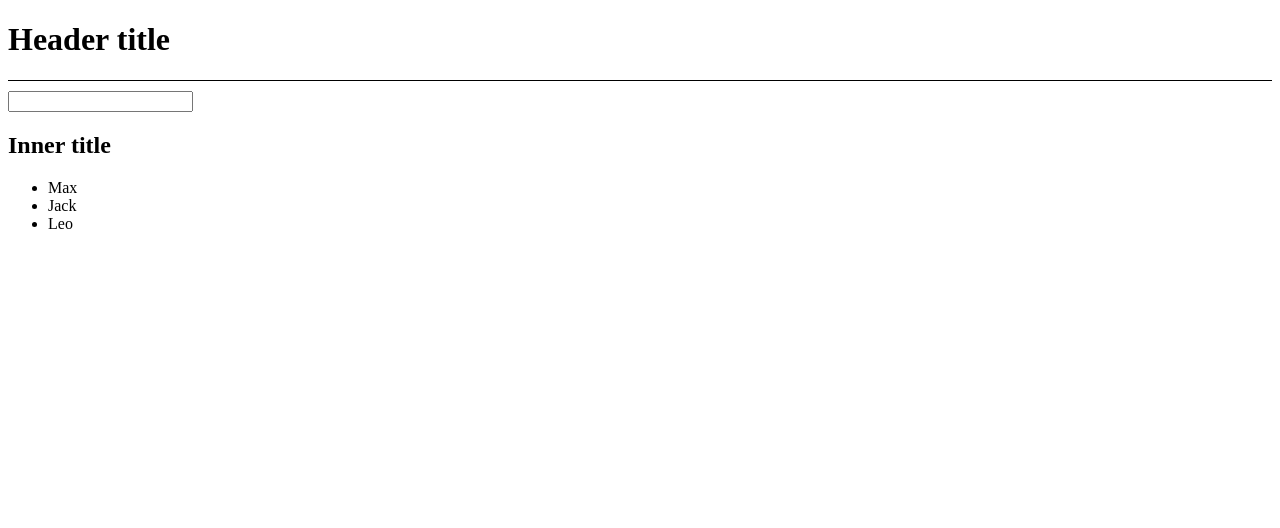
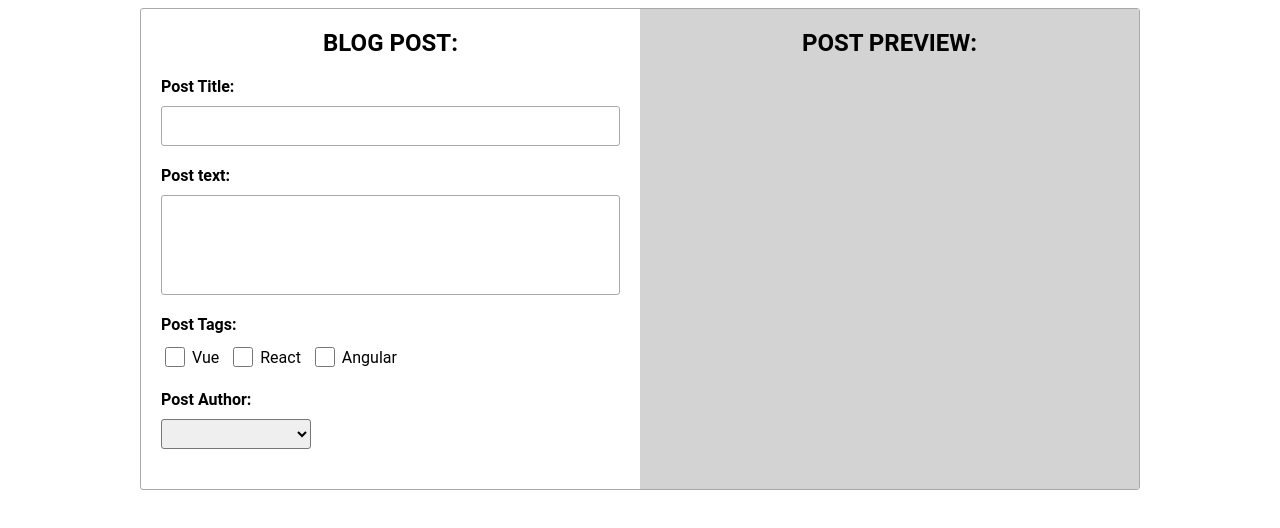
Before and after one commit to YauhenKavalchuk/vue-js, a Vue app in the folder vue-project/: page / in a window 1280 px wide. Shown: the top 528 px of the page. Built offline with nearby package versions, Linux system fonts and the light colour scheme.

Commit message:
Lesson 25

```diff
--- a/vue-project/src/App.vue
+++ b/vue-project/src/App.vue
@@ -1,22 +1,20 @@
 <template>
   <div id="app">
-    <Header></Header>
-    <List :people="people" @message="displayMessage"/>
+    <AddBlog></AddBlog>
   </div>
 </template>
 
 <script>
 import List from './components/List';
 import Header from './components/Header';
+import AddBlog from './components/AddBlog';
 
 export default {
   components: {
-    List,
-    Header,
+    AddBlog
   },
   data() {
     return {
-      people: ['Max', 'Jack', 'Leo']
     }
   },
   methods: {
--- /dev/null
+++ b/vue-project/src/components/AddBlog.vue
@@ -0,0 +1,178 @@
+<template>
+  <div>
+    <div class="wrapper">
+      <form class="blog" method="post">
+        <!-- Form section -->
+        <h2>Blog post:</h2>
+        <label>
+          Post Title:
+          <!-- Post title -->
+          <input type="text" v-model.lazy="post.title">
+        </label>
+        <label>
+          Post text:
+          <!-- Post text -->
+          <textarea v-model.lazy="post.text"></textarea>
+        </label>
+        <label>
+          Post Tags:
+          <br>
+          <!-- Post Tags -->
+          <label>
+            <input value="Vue" type="checkbox" v-model="post.categories">
+            Vue
+          </label>
+          <label>
+            <input value="React" type="checkbox" v-model="post.categories">
+            React
+          </label>
+          <label>
+            <input value="angular" type="checkbox" v-model="post.categories">
+            Angular
+          </label>
+        </label>
+        <label>
+          Post Author:
+          <br>
+          <!-- Post Author -->
+          <select v-model="post.author">
+            <option v-for="author in authors">{{author}}</option>
+          </select>
+        </label>
+      </form>
+      <!-- Perview section -->
+      <div class="preview">
+        <h2>Post preview:</h2>
+        <article class="post">
+          <!-- Title preview -->
+          <h3>{{post.title}}</h3>
+          <!-- Text preview -->
+          <p>{{post.text}}</p>
+          <!-- Tags preview -->
+          <ul>
+            <li v-for="category in post.categories">{{`#${category}`}}</li>
+          </ul>
+          <footer>
+            <!-- Author preview -->
+            <span>{{post.author}}</span>
+          </footer>
+        </article>
+      </div>
+    </div>
+  </div>
+</template>
+
+<script>
+export default {
+  data() {
+    return {
+      post: {
+        title: '',
+        text: '',
+        categories: [],
+        author: '',
+      },
+      authors: ['Jack', 'Max', 'Leo'],
+    }
+  }
+}
+</script>
+
+<style>
+  body {
+    font-family: 'Roboto', sans-serif;
+  }
+  form,
+  .preview {
+    width: 500px;
+    padding: 0 20px;
+  }
+  .wrapper {
+    box-sizing: border-box;
+    border: 1px solid darkgrey;
+    max-width: 1000px;
+    margin: 0 auto;
+    display: flex;
+    border-radius: 3px;
+  }
+  form {
+    margin-bottom: 20px;
+  }
+  label {
+    margin-bottom: 20px;
+  }
+  label {
+    margin-top: 10px;
+    display: block;
+  }
+  input[type="text"],
+  textarea {
+    display: block;
+    width: 100%;
+    box-sizing: border-box;
+    border-radius: 3px;
+    box-shadow: none;
+    margin-top: 10px;
+    border: 1px solid #A9A9A9;
+    padding: 5px;
+  }
+  input[type="text"] {
+    min-height: 40px;
+  }
+  input[type="checkbox"] {
+    min-width: 20px;
+    min-height: 20px;
+    vertical-align: sub;
+  }
+  textarea {
+    min-height: 100px;
+    resize: none;
+  }
+  h2 {
+    text-align: center;
+    text-transform: uppercase;
+  }
+  .btn-wrapper {
+    text-align: right;
+  }
+  input[type="submit"] {
+    min-height: 30px;
+    cursor: pointer;
+  }
+  label > label {
+    display: inline-block;
+    width: auto;
+    margin-bottom: 0;
+    margin-right: 10px;
+    font-weight: normal;
+  }
+  select {
+    min-height: 30px;
+    min-width: 150px;
+    margin-top: 10px;
+    border-radius: 3px;
+  }
+  .preview {
+    padding: 0 20px;
+    background-color: lightgrey;
+  }
+  .post {
+    padding: 10px;
+  }
+  label {
+    font-weight: bold;
+  }
+  ul {
+    margin: 0;
+    padding: 0;
+    margin-bottom: 10px;
+  }
+  li {
+    display: inline-block;
+    margin-right: 10px;
+  }
+  .preview footer {
+    text-align: right;
+    font-style: italic;
+  }
+</style>
```
